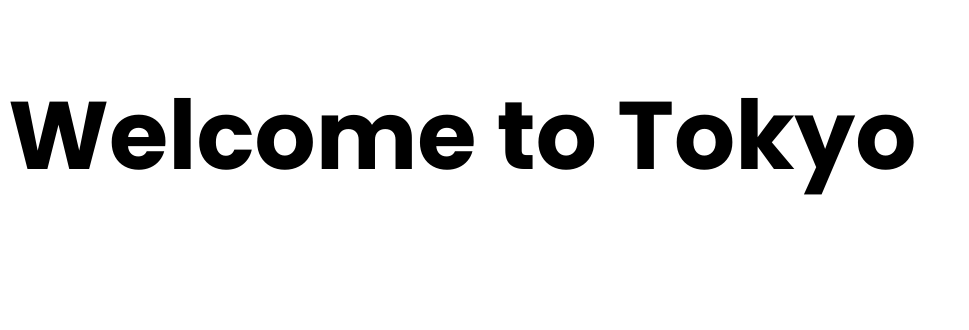
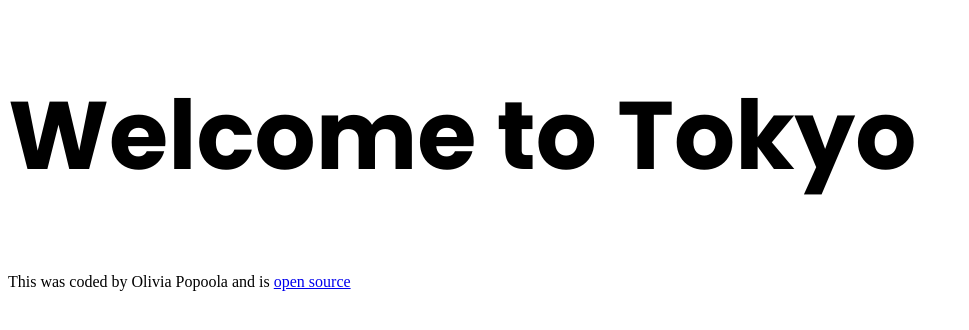
Before and after one commit to OliviaPopoola/tokyo-travel-project, a plain HTML site: page index.html in a window 1280 px wide. Shown: the whole page, without its empty margins (0-969 px from the left). Drawn offline with Linux system fonts and the light colour scheme.

Commit message:
added link to github

```diff
--- a/index.html
+++ b/index.html
@@ -15,5 +15,15 @@
   </head>
   <body>
     <h1>Welcome to Tokyo</h1>
+
+    <footer>
+      This was coded by Olivia Popoola and is
+      <a
+        href="https://github.com/OliviaPopoola/tokyo-travel-project"
+        target="_blank"
+      >
+        open source</a
+      >
+    </footer>
   </body>
 </html>
```
